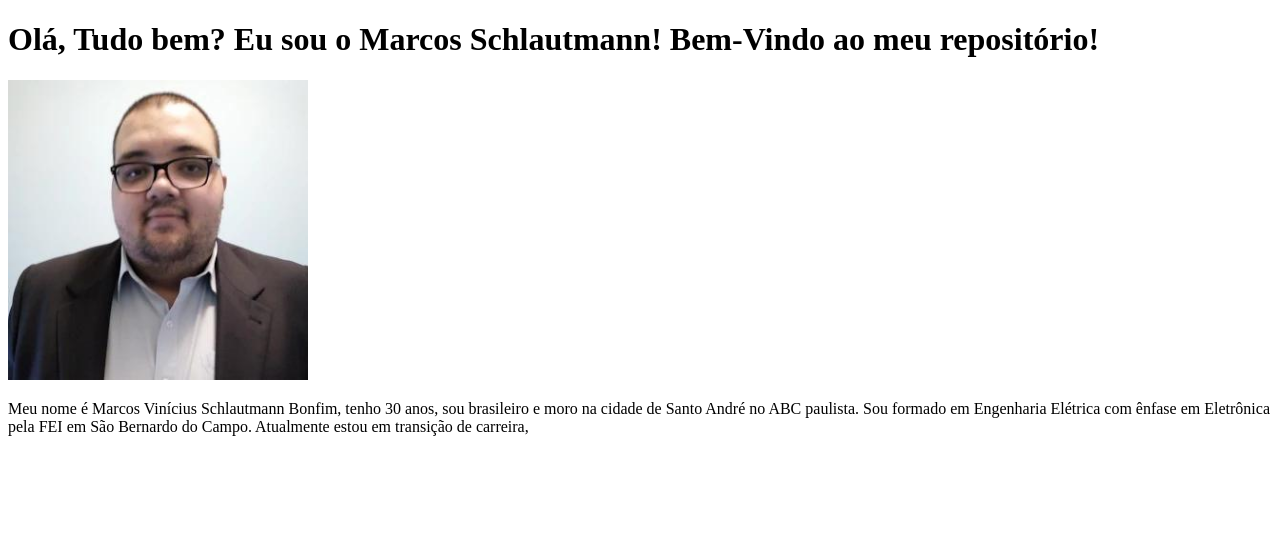
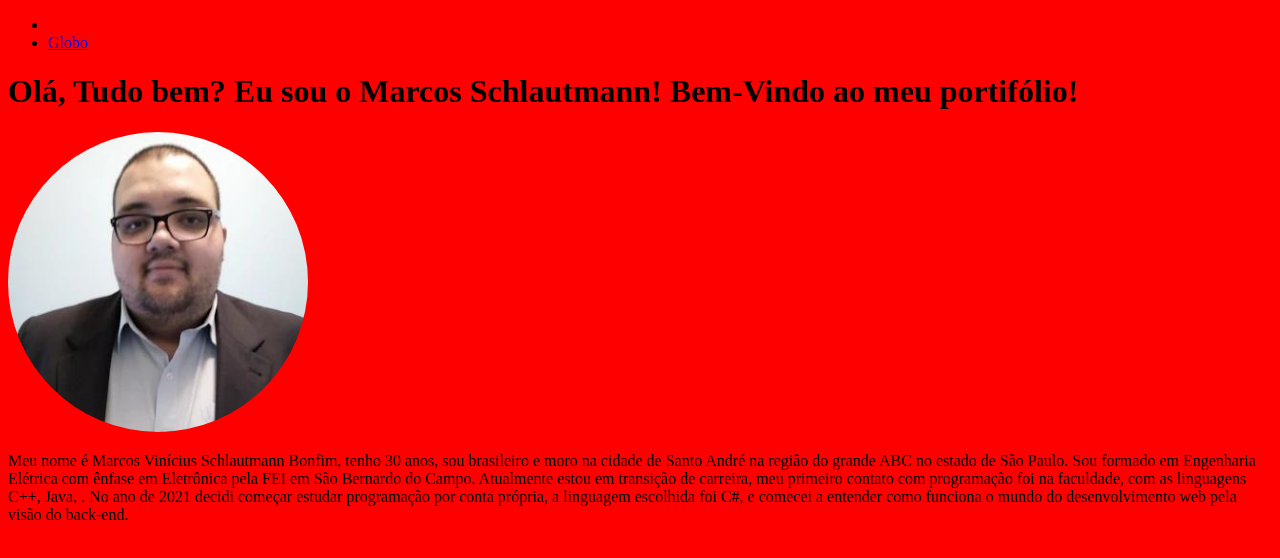
Before and after one commit to marcos-schlautmann/marcos-schlautmann.github.io, a plain HTML site: page index.html in a window 1280 px wide. Drawn offline with Linux system fonts and the light colour scheme.

Commit message:
Modificando portifolio, acrescetando, links e background

```diff
--- a/index.html
+++ b/index.html
@@ -3,12 +3,22 @@
 <head>
     <meta charset="UTF-8">
     <title>Marcos Schlautmann - Portifólio Web</title>
+    <link rel="stylesheet" href="style.css" >
 </head>
 <body>
-    <h1>Olá, Tudo bem? Eu sou o Marcos Schlautmann! Bem-Vindo ao meu repositório!</h1>
+    <nav>
+        <ul>
+            <li><a href="#profile"></a></li>
+            <li><a target="_blank" href="https://www.globo.com/">Globo</a></li>
+
+    </ul>
+    </nav>
+    <h1>Olá, Tudo bem? Eu sou o Marcos Schlautmann! Bem-Vindo ao meu portifólio!</h1>
     <img src="./images/foto-perfil.jpeg" alt="Foto de perfil de Marcos Schlautmann" width="300px" >
-    <p>Meu nome é Marcos Vinícius Schlautmann Bonfim, tenho 30 anos, sou brasileiro e moro na cidade de Santo André no ABC paulista.
-    Sou formado em Engenharia Elétrica com ênfase em Eletrônica pela FEI em São Bernardo do Campo. Atualmente estou em transição de carreira,
+    <p>Meu nome é Marcos Vinícius Schlautmann Bonfim, tenho 30 anos, sou brasileiro e moro na cidade de Santo André na região do grande ABC no estado de São Paulo.
+    Sou formado em Engenharia Elétrica com ênfase em Eletrônica pela FEI em São Bernardo do Campo. Atualmente estou em transição de carreira, meu
+    primeiro contato com programação foi na faculdade, com as linguagens C++, Java, . No ano de 2021 decidi começar estudar programação
+    por conta própria, a linguagem escolhida foi C#, e comecei a entender como funciona o mundo do desenvolvimento web pela visão do back-end.
 
     </p>
 
--- /dev/null
+++ b/style.css
@@ -0,0 +1,7 @@
+body {
+    background-color: red;
+}
+
+img {
+    border-radius: 300px;
+}
```
